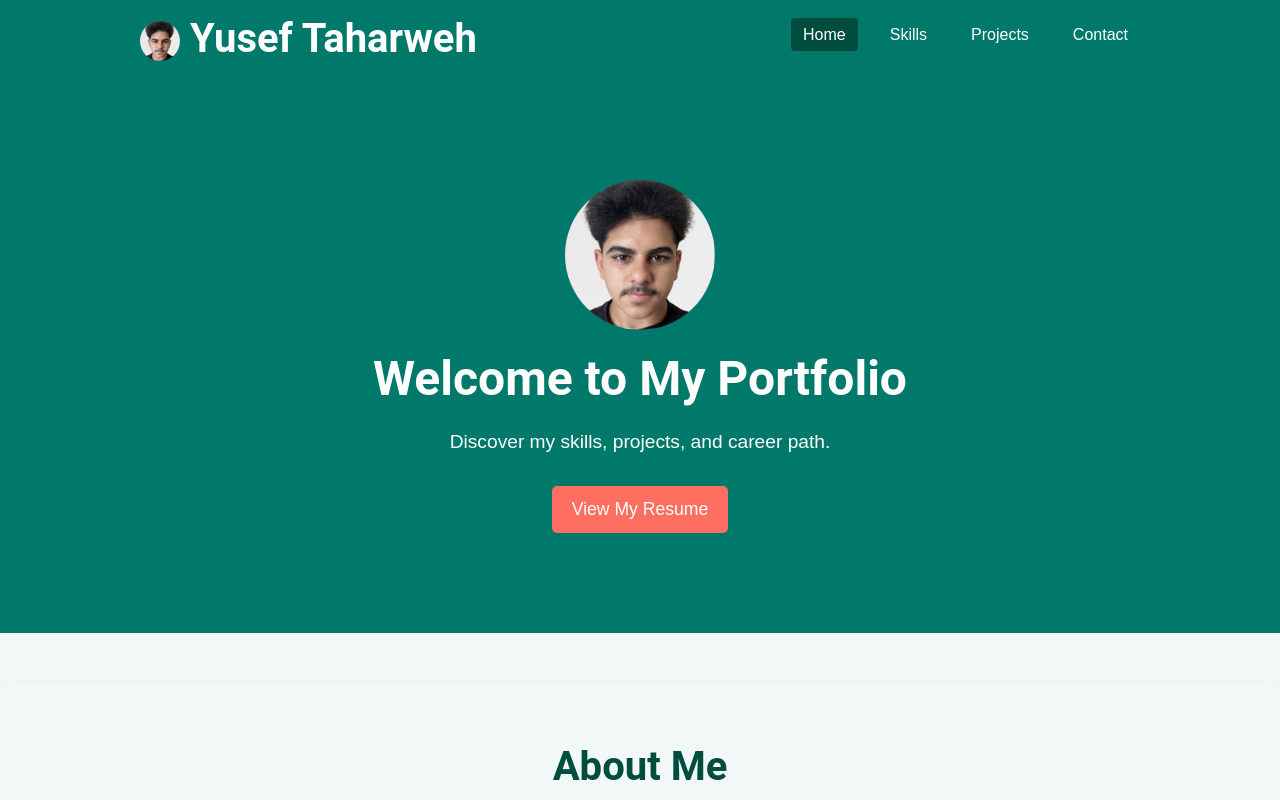
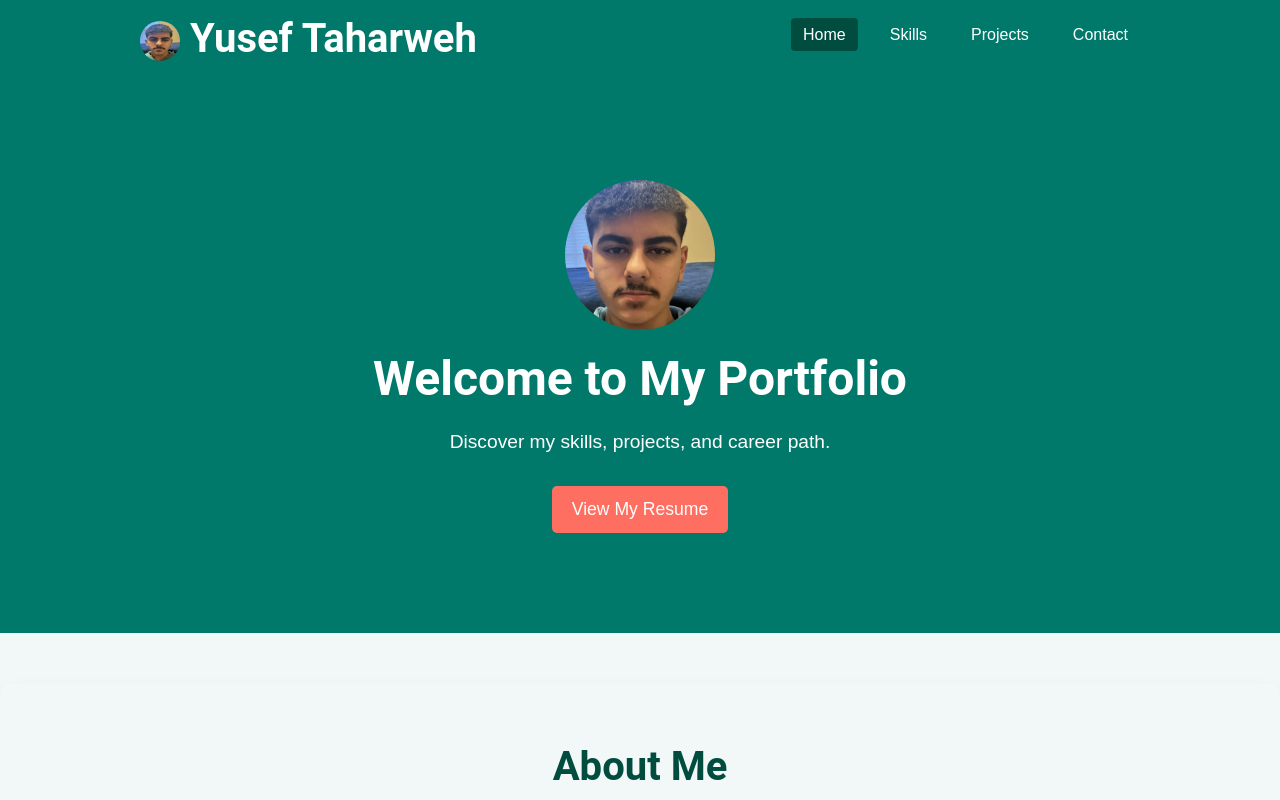
Before and after one commit to Taharweh/taharweh.github.io, a plain HTML site: page index.html in a window 1280 px wide. Shown: the top 800 px of the page. Drawn offline with nearby package versions, Linux system fonts and the light colour scheme.

Commit message:
fixed picture

```diff
--- a/index.html
+++ b/index.html
@@ -5,7 +5,7 @@
     <meta charset="UTF-8">
     <meta name="viewport" content="width=device-width, initial-scale=1.0">
     <meta name="description" content="Yusef Taharweh's Portfolio - Web Developer, IT Student">
-    <link rel="icon" href="./images/hanshakke.png" type="image/png">
+    <link rel="icon" href="./images/IMG_0983.jpeg" type="image/png">
     <title>Yusef Taharweh - Portfolio</title>
     <link href="https://cdn.jsdelivr.net/npm/bootstrap@5.3.3/dist/css/bootstrap.min.css" rel="stylesheet"
         integrity="sha384-QWTKZyjpPEjISv5WaRU9OFeRpok6YctnYmDr5pNlyT2bRjXh0JMhjY6hW+ALEwIH" crossorigin="anonymous">
@@ -16,7 +16,7 @@
     <header>
         <div class="container">
             <div class="logo">
-                <h1><img src="./images/hanshakke.png" alt="Small Image" class="small-image">Yusef Taharweh</h1>
+                <h1><img src="./images/IMG_0983.jpeg" alt="Small Image" class="small-image">Yusef Taharweh</h1>
             </div>
             <nav>
                 <ul>
@@ -31,7 +31,7 @@
     <main>
         <section class="hero">
             <div class="hero-content">
-                <img src="./images/hanshakke.png" alt="Yusef Taharweh" class="profile-image">
+                <img src="./images/IMG_0983.jpeg" alt="Yusef Taharweh" class="profile-image">
                 <h1>Welcome to My Portfolio</h1>
                 <p>Discover my skills, projects, and career path.</p>
                 <a href="./resume.html" class="btn">View My Resume</a>
```
Also changed, not shown: images/IMG_0983.jpeg (added), images/hanshakke.png (deleted).
